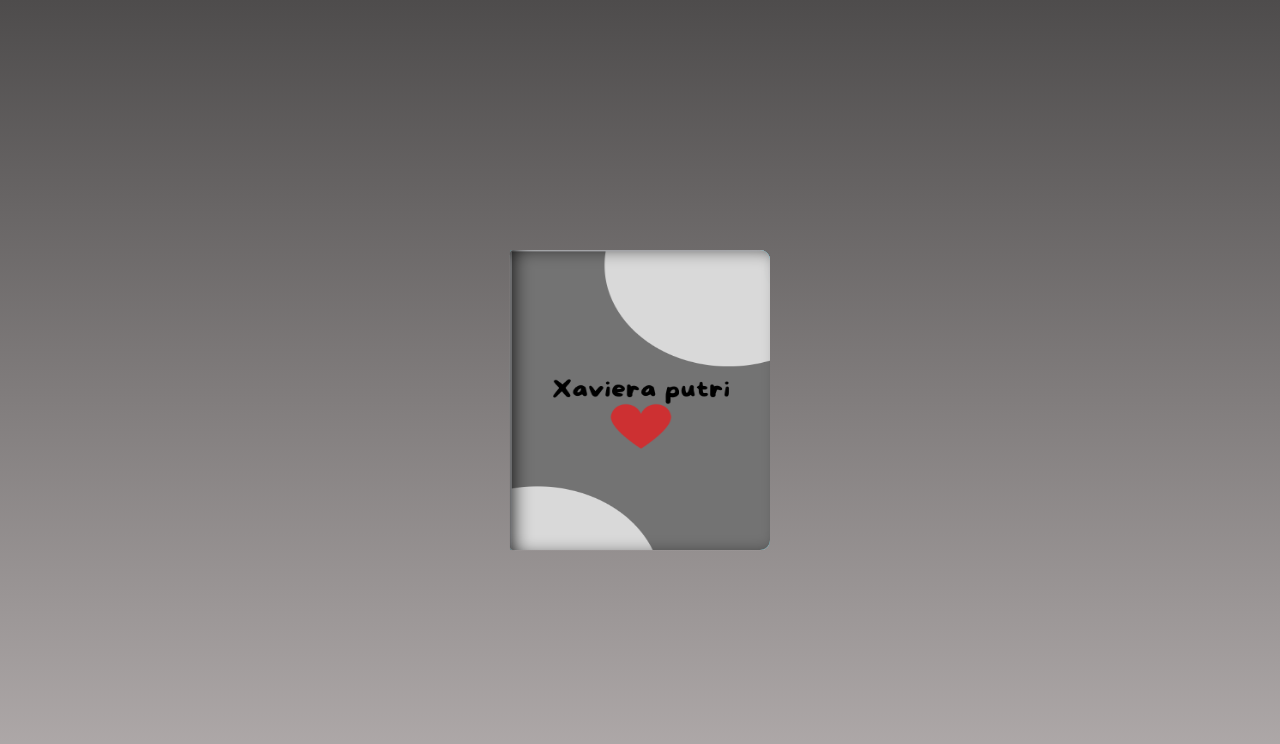
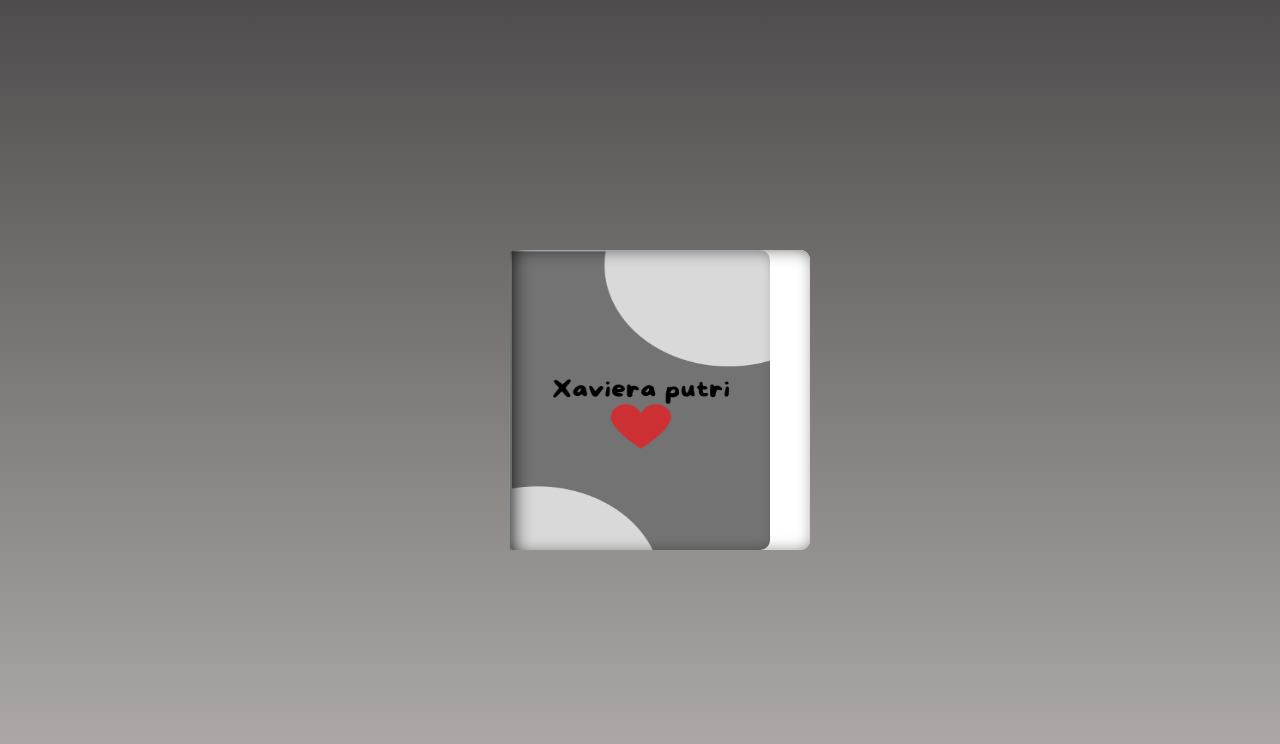
Before and after one commit to galang72/for-neng-dila, a website: page neng dila/index.html in a window 1280 px wide. Drawn offline with Linux system fonts and the light colour scheme.

Commit message:
Update styles.css

```diff
--- a/neng dila/css/styles.css
+++ b/neng dila/css/styles.css
@@ -194,3 +194,27 @@ p{
 #bg-ft6{
 	background-color: rgb(104, 211, 17);
 }
+
+.book {
+  display: flex;
+  flex-direction: row;
+  flex-wrap: wrap;
+  justify-content: center;
+  align-items: flex-start;
+  margin: 10px 0;
+  gap: 10px;
+}
+
+.face-front, .face-back {
+  width: 300px;
+  max-width: 90vw;
+  box-sizing: border-box;
+}
+
+/* Responsif di layar kecil (HP) */
+@media (max-width: 600px) {
+  .book {
+    flex-direction: column;
+    align-items: center;
+  }
+}
```
